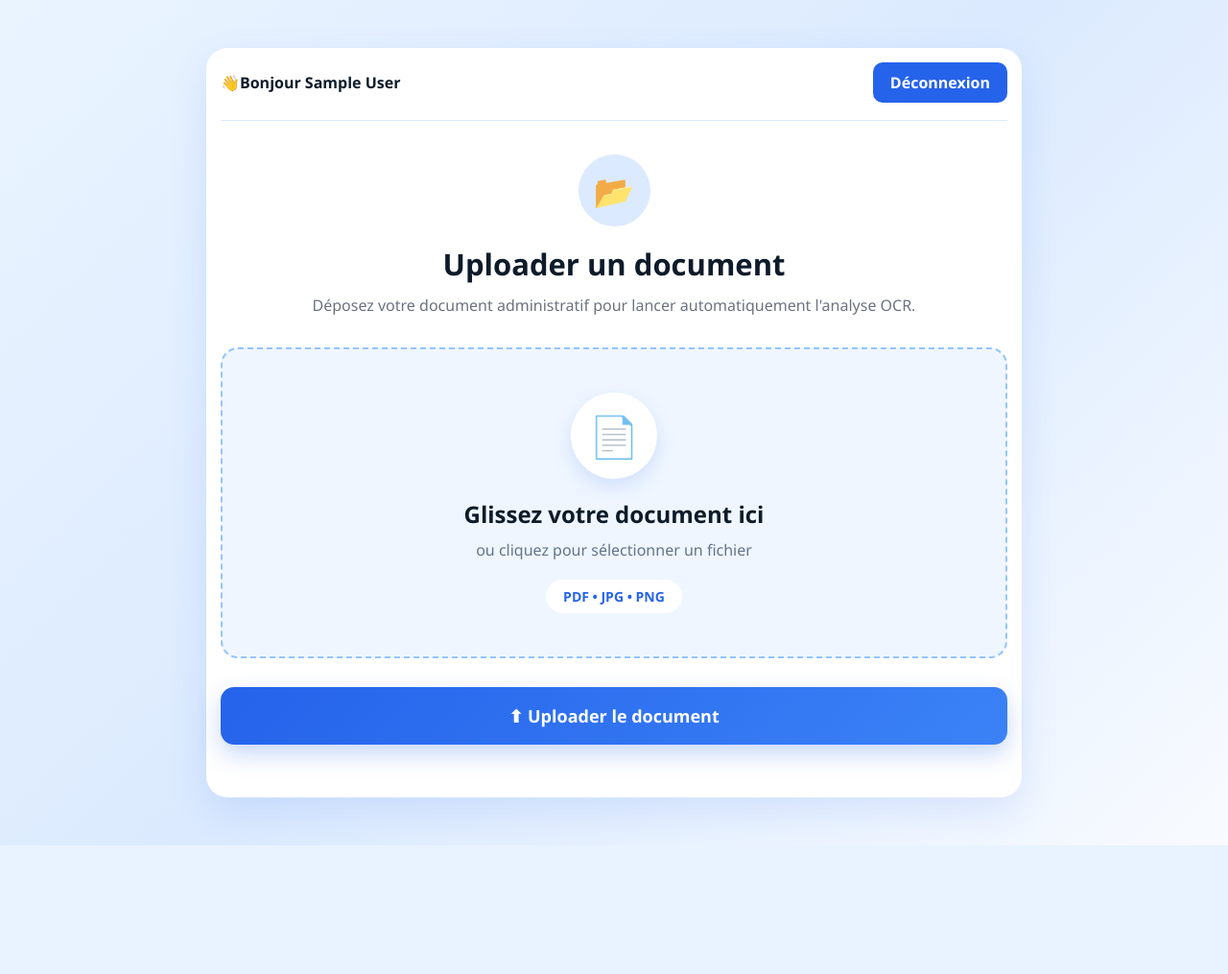
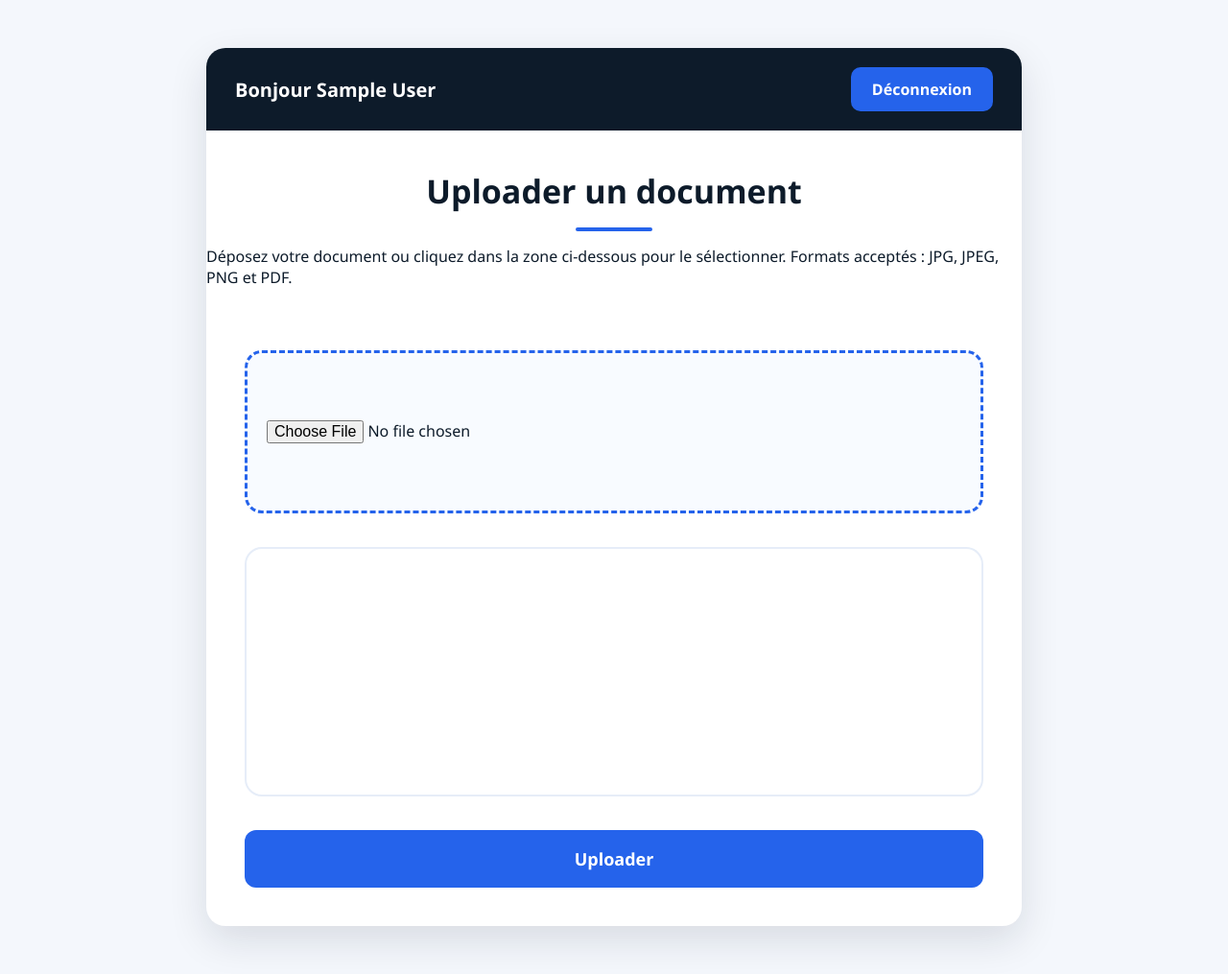
Before and after one commit to laureine3/projetDut, a PHP site: page /public/user/upload_document.php in a window 1280 px wide. Shown: the whole page at 96% size. Before the commit the page ends 881 px from the top, so only its background shows below. Run offline with PHP 8.4, Linux system fonts and the light colour scheme; the visitor is signed in with stand-in values (Sample User, id 1).

Commit message:
modification des fichiers

```diff
--- a/public/admin/users.php
+++ b/public/admin/users.php
@@ -721,7 +721,7 @@ $totalActifs  = count(array_filter($users, fn($u) => $u['is_active']));
             <div class="header-badges">
                 <span class="hbadge hbadge-blue">
                     <i class="fa-solid fa-users" style="font-size:10px;"></i>
-                    <?= $totalUsers ?> utilisateurs
+                    <?= $totalUsers ?> Uploadeurs
                 </span>
                 <span class="hbadge hbadge-amber">
                     <i class="fa-solid fa-shield-halved" style="font-size:10px;"></i>
--- a/public/user/upload.css
+++ b/public/user/upload.css
@@ -10,8 +10,7 @@
 }
 
 body{
-    background:linear-gradient(135deg,#eaf4ff,#dbeafe,#f8fbff);
-    min-height:100vh;
+    background:#f4f7fc;
     color:#0d1b2a;
 }
 
@@ -20,45 +19,44 @@ body{
 =========================== */
 
 main{
-    width:100%;
+    min-height:100vh;
     display:flex;
     justify-content:center;
+    align-items:center;
     padding:50px 20px;
 }
 
 .container{
     width:100%;
     max-width:850px;
-    background:#ffffff;
-    border-radius:22px;
-    padding:15px;
-    box-shadow:0 15px 40px rgba(37,99,235,.12);
+    background:#fff;
+    border-radius:20px;
+    overflow:hidden;
+    box-shadow:0 15px 40px rgba(13,27,42,.12);
 }
 
 /* ===========================
-   BARRE DU HAUT
+        TOP BAR
 =========================== */
 
 .top-bar{
+    background:#0d1b2a;
+    color:#fff;
+    padding:20px 30px;
     display:flex;
     justify-content:space-between;
     align-items:center;
-    margin-bottom:35px;
-    padding-bottom:18px;
-    border-bottom:1px solid #dbeafe;
 }
 
-.welcome{
-    font-size:17px;
-    font-weight:600;
-    color:#0d1b2a;
+.top-bar strong{
+    font-size:20px;
 }
 
 .logout{
     background:#2563eb;
-    color:white;
+    color:#fff;
     text-decoration:none;
-    padding:10px 18px;
+    padding:12px 22px;
     border-radius:10px;
     transition:.3s;
     font-weight:600;
@@ -72,35 +70,118 @@ main{
         TITRE
 =========================== */
 
-.title-box{
+h2{
     text-align:center;
-    margin-bottom:30px;
+    font-size:34px;
+    color:#0d1b2a;
+    margin-top:40px;
+    margin-bottom:12px;
 }
 
-.title-icon{
-    width:75px;
-    height:75px;
-    background:#dbeafe;
-    color:#2563eb;
-    border-radius:50%;
-    display:flex;
-    align-items:center;
-    justify-content:center;
-    margin:auto;
-    font-size:34px;
-    margin-bottom:18px;
+h2::after{
+    content:"";
+    display:block;
+    width:80px;
+    height:4px;
+    background:#2563eb;
+    margin:15px auto;
+    border-radius:10px;
 }
 
-.title-box h2{
-    font-size:31px;
-    color:#0d1b2a;
-    margin-bottom:10px;
+/* ===========================
+        FORMULAIRE
+=========================== */
+
+form{
+    padding:40px;
 }
 
-.subtitle{
-    color:#6b7280;
+/* ===========================
+        INPUT FILE
+=========================== */
+
+input[type=file]{
+
+    width:100%;
+    padding:70px 20px;
+    border:3px dashed #2563eb;
+    border-radius:18px;
+    background:#f8fbff;
+    cursor:pointer;
+    transition:.35s;
+    color:#0d1b2a;
     font-size:16px;
-    line-height:1.6;
+}
+
+input[type=file]:hover{
+
+    background:#eef5ff;
+    border-color:#1d4ed8;
+}
+
+/* ===========================
+        PREVIEW
+=========================== */
+
+#preview{
+
+    margin-top:35px;
+    min-height:260px;
+    border:2px solid #e6edf8;
+    border-radius:18px;
+    display:flex;
+    justify-content:center;
+    align-items:center;
+    background:white;
+    transition:.3s;
+}
+
+#preview img{
+
+    max-width:100%;
+    max-height:350px;
+    border-radius:12px;
+    box-shadow:0 10px 25px rgba(0,0,0,.12);
+}
+
+#preview p{
+
+    color:#7f8fa4;
+    font-size:18px;
+    text-align:center;
+}
+
+/* ===========================
+        BOUTON
+=========================== */
+
+button{
+
+    width:100%;
+    margin-top:35px;
+    border:none;
+    padding:18px;
+    background:#2563eb;
+    color:white;
+    border-radius:12px;
+    font-size:18px;
+    font-weight:600;
+    cursor:pointer;
+    transition:.3s;
+}
+
+button:hover{
+
+    background:#1d4ed8;
+    transform:translateY(-3px);
+    box-shadow:0 10px 25px rgba(37,99,235,.35);
+}
+
+button:disabled{
+
+    background:#7f8fa4;
+    cursor:not-allowed;
+    transform:none;
 }
 
 /* ===========================
@@ -108,209 +189,23 @@ main{
 =========================== */
 
 .message{
-    background:#fee2e2;
-    color:#b91c1c;
-    padding:14px;
-    border-radius:10px;
-    text-align:center;
-    margin-bottom:20px;
-    font-weight:600;
-}
-/* ===========================
-   FORMULAIRE
-=========================== */
 
-#uploadForm{
-    margin-top:25px;
-}
-
-/* ===========================
-   ZONE D'UPLOAD
-=========================== */
-
-.drop-zone{
-    display:block;
-    border:2px dashed #93c5fd;
-    background:#eff6ff;
-    border-radius:18px;
-    cursor:pointer;
-    transition:.35s;
-    overflow:hidden;
-}
-
-.drop-zone:hover{
-    border-color:#2563eb;
-    background:#dbeafe;
-    transform:translateY(-2px);
-}
-
-.drop-zone input{
-    display:none;
-}
-
-.drop-content{
-    padding:45px 25px;
-    text-align:center;
-}
-
-.upload-icon{
-    width:90px;
-    height:90px;
-    border-radius:50%;
-    background:white;
-    color:#2563eb;
-    font-size:42px;
-    display:flex;
-    justify-content:center;
-    align-items:center;
-    margin:auto;
-    box-shadow:0 8px 20px rgba(37,99,235,.15);
-}
-
-.drop-content h3{
-    margin-top:20px;
-    font-size:24px;
-    color:#0d1b2a;
-}
-
-.drop-content p{
-    margin-top:10px;
-    color:#64748b;
-}
-
-.drop-content span{
-    display:inline-block;
-    margin-top:20px;
-    padding:8px 18px;
-    background:white;
-    border-radius:30px;
-    color:#2563eb;
-    font-weight:600;
-    font-size:14px;
-}
-
-/* ===========================
-   PREVIEW
-=========================== */
-
-#preview{
-    margin-top:30px;
-}
-
-.file-card{
-    display:flex;
-    justify-content:space-between;
-    align-items:center;
-    background:#f8fbff;
-    border:1px solid #dbeafe;
-    border-radius:16px;
+    width:90%;
+    margin:25px auto;
+    background:#fdecec;
+    color:#c0392b;
+    border-left:6px solid #e74c3c;
     padding:18px;
-}
-
-.file-left{
-    display:flex;
-    align-items:center;
-    gap:18px;
-}
-
-.file-left img{
-    width:75px;
-    height:75px;
-    object-fit:cover;
-    border-radius:12px;
-}
-
-.pdf-icon{
-    width:70px;
-    height:70px;
-    background:#2563eb;
-    color:white;
-    display:flex;
-    justify-content:center;
-    align-items:center;
-    border-radius:14px;
-    font-size:32px;
-}
-
-.file-left h4{
-    font-size:17px;
-    margin-bottom:6px;
-}
-
-.file-left p{
-    color:#64748b;
-    font-size:14px;
-}
-
-/* ===========================
-   BOUTON
-=========================== */
-
-.upload-btn{
-    width:100%;
-    margin-top:30px;
-    border:none;
-    background:linear-gradient(135deg,#2563eb,#3b82f6);
-    color:white;
-    padding:18px;
-    border-radius:14px;
-    font-size:18px;
-    font-weight:700;
-    cursor:pointer;
-    transition:.3s;
-    box-shadow:0 10px 25px rgba(37,99,235,.25);
-}
-
-.upload-btn:hover{
-    transform:translateY(-3px);
-    box-shadow:0 15px 30px rgba(37,99,235,.35);
-}
-
-.upload-btn:disabled{
-    opacity:.6;
-    cursor:not-allowed;
-}
-
-/* ===========================
-   STATUT
-=========================== */
-
-.upload-status{
-    text-align:center;
-    margin-top:20px;
-    color:#2563eb;
-    font-weight:700;
-    font-size:16px;
-}
-
-/* ===========================
-   CARTES INFO
-=========================== */
-
-.info-box{
-    display:grid;
-    grid-template-columns:repeat(3,1fr);
-    gap:20px;
-    margin-top:40px;
-}
-
-
-
-/* ===========================
-   SCROLLBAR
-=========================== */
-
-::-webkit-scrollbar{
-    width:8px;
-}
-
-::-webkit-scrollbar-thumb{
-    background:#2563eb;
     border-radius:10px;
 }
 
-::-webkit-scrollbar-track{
-    background:#eaf4ff;
+#upload-status{
+
+    text-align:center;
+    color:#2563eb;
+    font-weight:bold;
+    font-size:17px;
+    margin-bottom:25px;
 }
 
 /* ===========================
--- a/public/user/upload_document.php
+++ b/public/user/upload_document.php
@@ -138,22 +138,16 @@ if ($_SERVER["REQUEST_METHOD"] === "POST") {
         <div class="container">
 
             <div class="top-bar">
-                <div>👋<strong>Bonjour <?= htmlspecialchars($_SESSION["name"]); ?></strong></div>
+                <div><strong>Bonjour <?= htmlspecialchars($_SESSION["name"]); ?></strong></div>
                 <a href="../../auth/logout.php" class="logout">Déconnexion</a>
             </div>
-
-            <div class="title-box">
-
-    <div class="title-icon">📂</div>
 
             <h2>Uploader un document</h2>
 
             <p class="subtitle">
-        Déposez votre document administratif pour lancer
-        automatiquement l'analyse OCR.
+    Déposez votre document ou cliquez dans la zone ci-dessous pour le sélectionner.
+    Formats acceptés : JPG, JPEG, PNG et PDF.
 </p>
-
-</div>
 
             <?php if ($message): ?>
                 <div class="message"><?= htmlspecialchars($message) ?></div>
@@ -161,35 +155,9 @@ if ($_SERVER["REQUEST_METHOD"] === "POST") {
 
             <form id="uploadForm" method="POST" enctype="multipart/form-data">
                 <p id="upload-status"></p>
-                <label class="drop-zone">
-
-    <input
-        type="file"
-        name="document"
-        id="documentInput"
-        required
-    >
-
-    <div class="drop-content">
-
-        <div class="upload-icon">📄</div>
-
-        <h3>Glissez votre document ici</h3>
-
-        <p>ou cliquez pour sélectionner un fichier</p>
-
-        <span>PDF • JPG • PNG</span>
-
-    </div>
-
-</label>
-               <button class="upload-btn" type="submit">
-                  ⬆ Uploader le document
-              </button>
-              <div class="info-box">
-
-
-</div>
+                <input type="file" name="document" id="documentInput" required>
+                <div id="preview"></div>
+                <button type="submit">Uploader</button>
             </form>
 
         </div>
@@ -212,78 +180,17 @@ if ($_SERVER["REQUEST_METHOD"] === "POST") {
 
     <script>
         document.getElementById("documentInput").addEventListener("change", function() {
-
             const preview = document.getElementById("preview");
-
             preview.innerHTML = "";
-
             const file = this.files[0];
-
             if (!file) return;
-
-
-    let content = "";
-
-
             if (file.type.startsWith("image/")) {
-
-        content = `
-            <div class="file-card">
-
-                <div class="file-left">
-
-                    <img src="${URL.createObjectURL(file)}">
-
-                    <div>
-                        <h4>${file.name}</h4>
-
-                        <p>
-                            ${(file.size / 1024).toFixed(1)} Ko
-                        </p>
-                    </div>
-
-                </div>
-
-            </div>
-        `;
-
+                const img = document.createElement("img");
+                img.src = URL.createObjectURL(file);
+                preview.appendChild(img);
+            } else if (file.type === "application/pdf") {
+                preview.innerHTML = "<p>📄 PDF sélectionné : <strong>" + file.name + "</strong></p>";
             }
-
-    else if (file.type === "application/pdf") {
-
-
-        content = `
-
-            <div class="file-card">
-
-                <div class="file-left">
-
-                    <div class="pdf-icon">
-                        📄
-                    </div>
-
-
-                    <div>
-
-                        <h4>${file.name}</h4>
-
-                        <p>
-                            ${(file.size / 1024).toFixed(1)} Ko
-                        </p>
-
-                    </div>
-
-
-                </div>
-
-
-            </div>
-
-        `;
-
-    }
-    preview.innerHTML = content;
-
         });
 
         document.getElementById("uploadForm").addEventListener("submit", function() {
```
Also changed, not shown: other parts of public/user/upload.css (+10 -57 lines), uploads/error/1783641652_certificat_scolarite_OK.png (added), 3 other files. Lines whose indentation alone changed are shown as unchanged.
